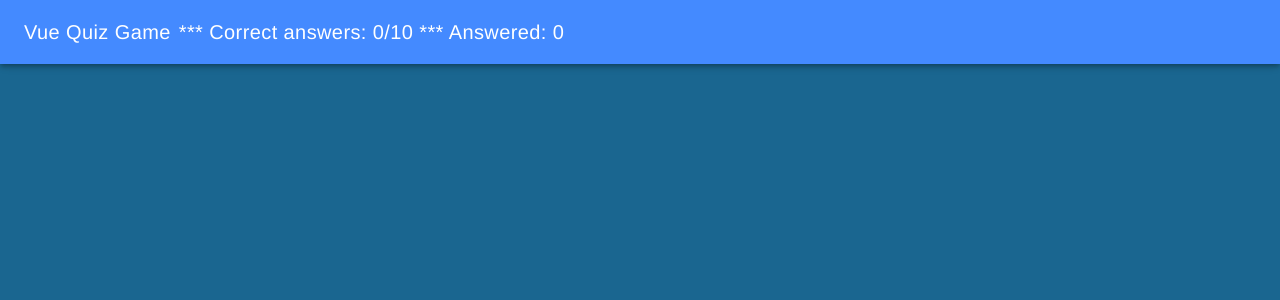
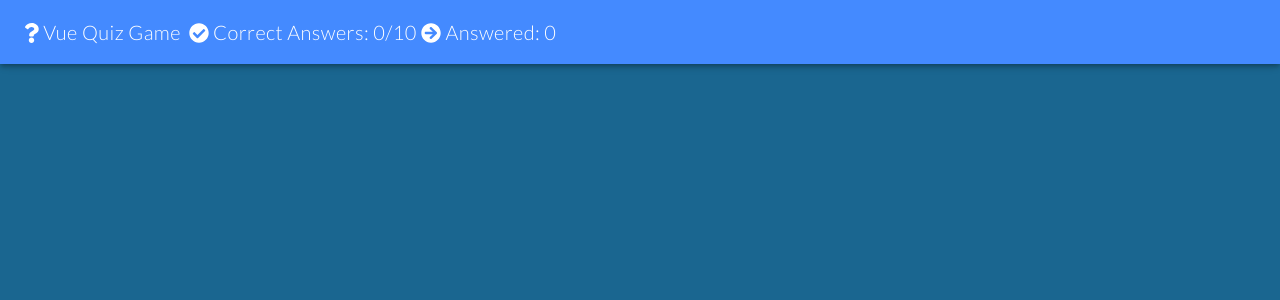
Before and after one commit to jessemaa/Vue-Quiz-Game-Task2, a Vue app: page / in a window 1280 px wide. Shown: the top 300 px of the page. Built offline with nearby package versions, Linux system fonts and the light colour scheme; no server answers.

Commit message:
added fontawesome icons

```diff
--- a/jsconfig.json
+++ b/jsconfig.json
@@ -2,4 +2,4 @@
     "include": [
       "./src/**/*"
     ]
-  }
+}
--- a/package.json
+++ b/package.json
@@ -8,6 +8,9 @@
     "lint": "vue-cli-service lint"
   },
   "dependencies": {
+    "@fortawesome/fontawesome-svg-core": "^1.2.34",
+    "@fortawesome/free-solid-svg-icons": "^5.15.2",
+    "@fortawesome/vue-fontawesome": "^2.0.2",
     "core-js": "^3.6.5",
     "lodash": "^4.17.21",
     "lodash.shuffle": "^4.2.0",
--- a/src/App.vue
+++ b/src/App.vue
@@ -16,7 +16,6 @@
 <script>
 import Header from './components/Header.vue'
 import QuestionArea from './components/QuestionArea.vue'
-
 
 export default {
   name: 'App',
@@ -58,8 +57,10 @@ export default {
 </script>
 
 <style>
+@import url('https://fonts.googleapis.com/css2?family=Lato:wght@300&display=swap');
+
 #app {
-  font-family: Avenir, Helvetica, Arial, sans-serif;
+  font-family: 'Lato', sans-serif;
   -webkit-font-smoothing: antialiased;
   -moz-osx-font-smoothing: grayscale;
   text-align: center;
--- a/src/components/Header.vue
+++ b/src/components/Header.vue
@@ -1,8 +1,8 @@
 <template>
     <div>
         <md-toolbar class="md-primary">
-            <h3 class="md-title">Vue Quiz Game</h3>
-            <h3 class="md-title">*** Correct answers: {{ correctAnswers }}/10 *** Answered: {{ totalAnswers }}</h3>
+            <h3 class="md-title"><font-awesome-icon icon="question" />&nbsp;Vue Quiz Game</h3>
+            <h3 class="md-title"><font-awesome-icon icon="check-circle" />&nbsp;Correct Answers: {{ correctAnswers }}/10&nbsp;<font-awesome-icon icon="arrow-circle-right" />&nbsp;Answered: {{ totalAnswers }}</h3>
         </md-toolbar>
     </div>
 </template>
--- a/src/components/QuestionArea.vue
+++ b/src/components/QuestionArea.vue
@@ -20,13 +20,13 @@
             :disabled="selectedIndex === null || answered"
             class="md-raised"
         >
-        Submit
+        <font-awesome-icon icon="check-circle" />&nbsp;Submit
         </md-button>
         <md-button
             @click="next"
             class="md-raised"
         >
-        Next
+        <font-awesome-icon icon="arrow-circle-right" />&nbsp;Next
         </md-button>
     </div>
 </div>
--- a/src/main.js
+++ b/src/main.js
@@ -3,6 +3,17 @@ import VueMaterial from 'vue-material'
 import 'vue-material/dist/vue-material.min.css'
 import 'vue-material/dist/theme/default.css'
 import App from './App.vue'
+import { library } from '@fortawesome/fontawesome-svg-core'
+import { faCheckCircle } from '@fortawesome/free-solid-svg-icons'
+import { faQuestion } from '@fortawesome/free-solid-svg-icons'
+import { faArrowCircleRight } from '@fortawesome/free-solid-svg-icons'
+import { FontAwesomeIcon } from '@fortawesome/vue-fontawesome'
+
+library.add(faCheckCircle)
+library.add(faArrowCircleRight)
+library.add(faQuestion)
+
+Vue.component('font-awesome-icon', FontAwesomeIcon)
 
 Vue.use(VueMaterial)
 Vue.config.productionTip = false
```
Also changed, not shown: 1 other file (tests, documents, lock files or other folders).
